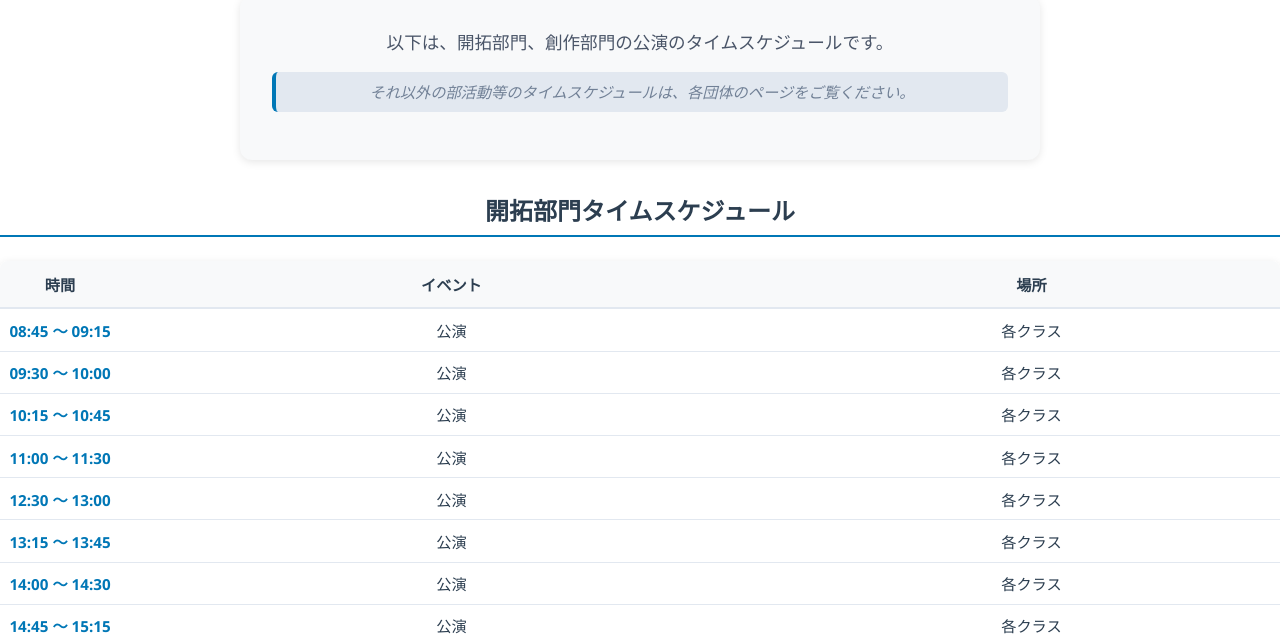
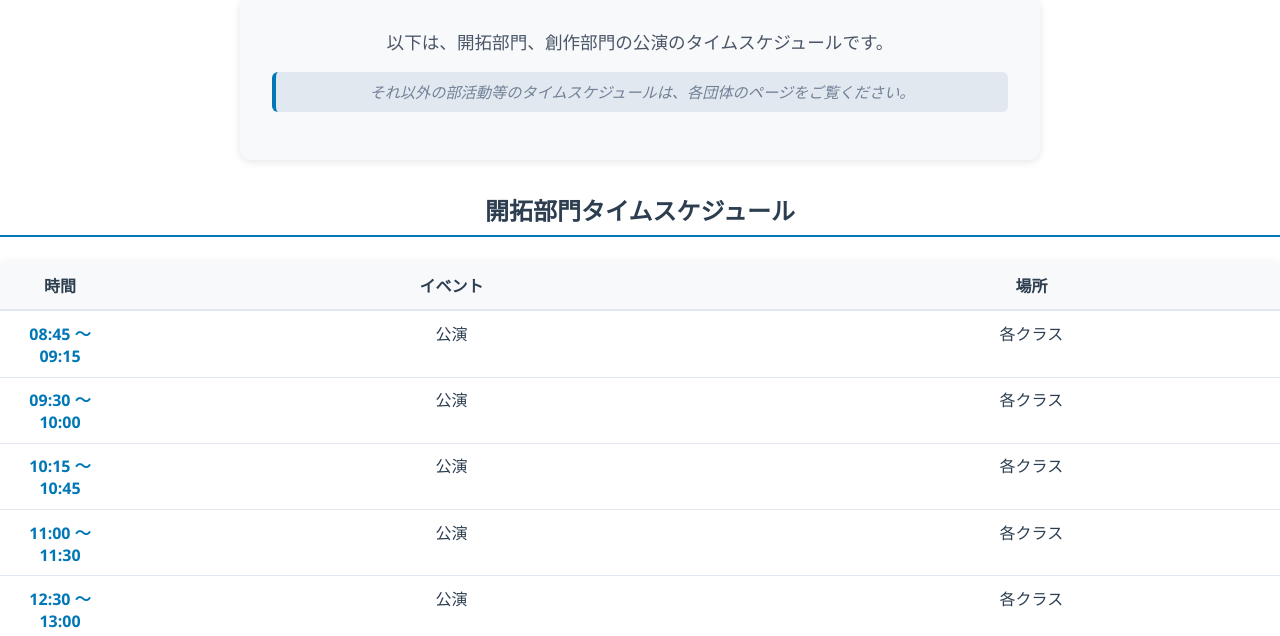
Before and after one commit to KSS-IT-Committee/2025-sousakutenhp, an Astro site: page /page/time_schedule in a window 1280 px wide. Shown: the part 166-802 px from the top of the page. Built offline with nearby package versions, Linux system fonts and the light colour scheme; Astro itself is replaced by a stand-in of ours; a web font is replaced by a local one.

Commit message:
style: Adjusting style little by little on the first shcedule table

```diff
--- a/src/components/time_schedule_table.astro
+++ b/src/components/time_schedule_table.astro
@@ -72,7 +72,7 @@ const {
     overflow-x: auto;
     border-radius: 8px;
     box-shadow: 0 2px 8px rgba(0, 0, 0, 0.1);
-    max-width: 1800px;
+    max-width: 1500px;
     margin: 0 auto;
   }
 
@@ -80,7 +80,7 @@ const {
     width: 100%;
     border-collapse: collapse;
     background: white;
-    font-size: 0.95rem;
+    font-size: 1.00rem;
   }
 
   .schedule-table th {
```
